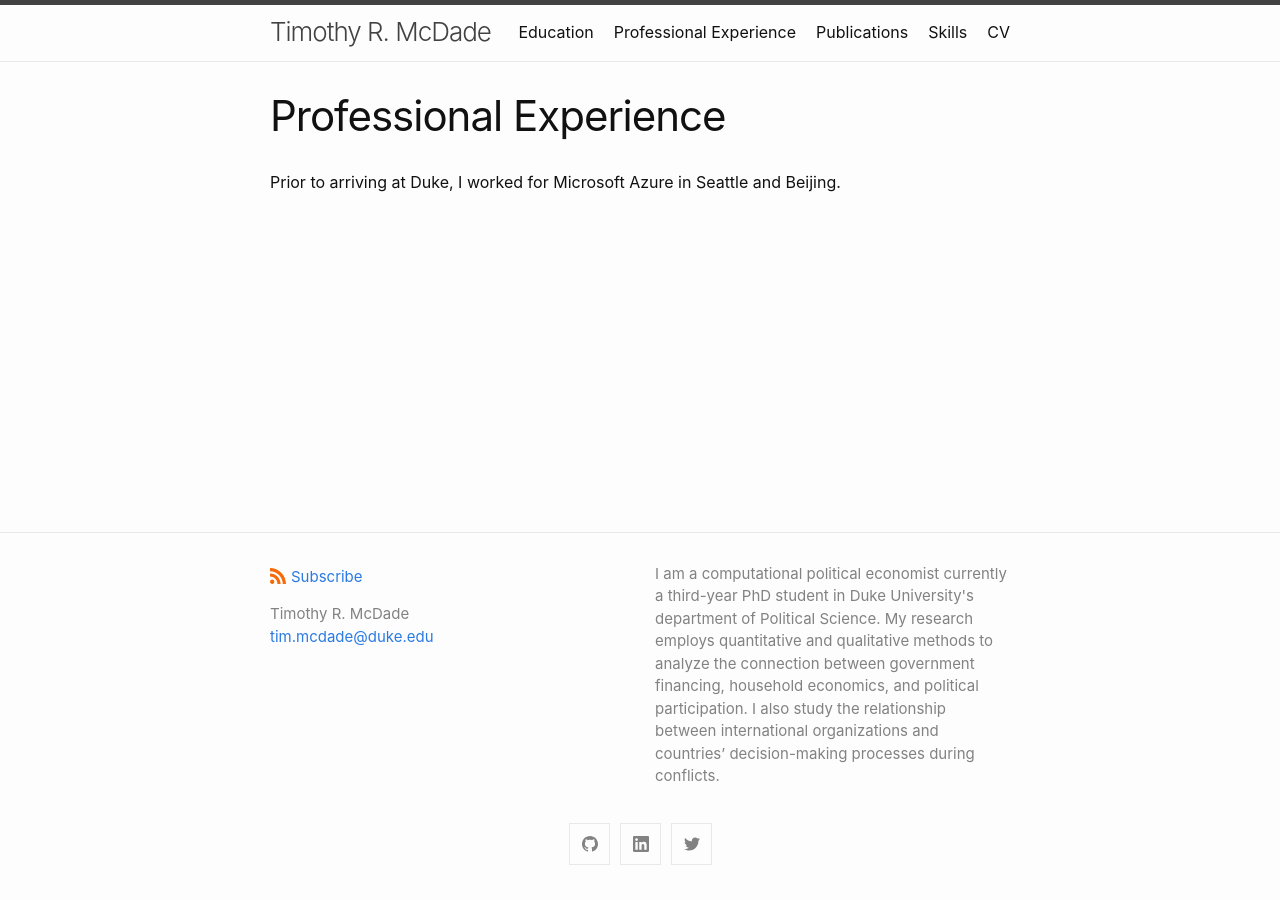
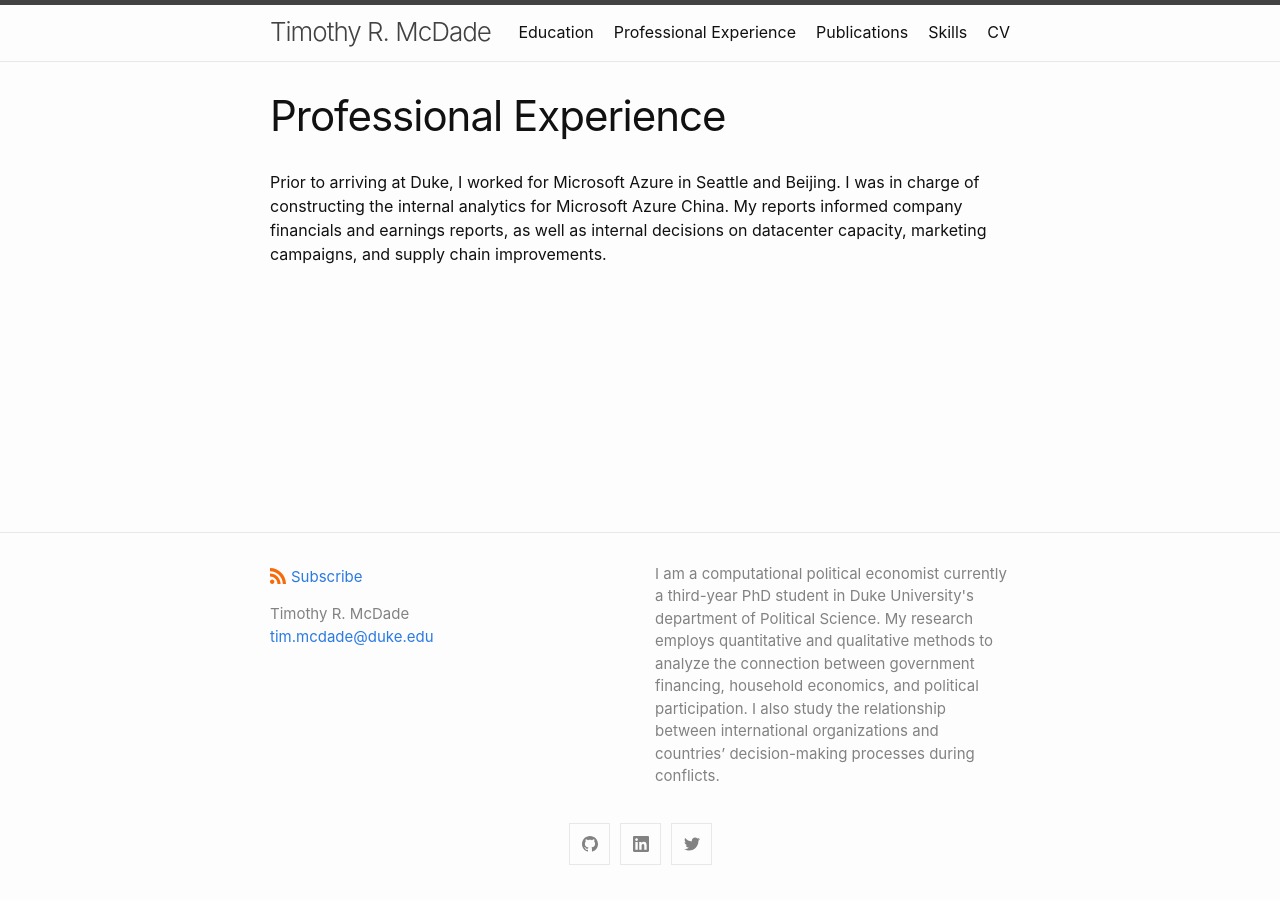
Before and after one commit to trmcdade/trmcdade.github.io, a Jekyll site: the page built from professionalexperience.md, in a window 1280 px wide. Built offline with Jekyll 4.4.1, drawn with Linux system fonts in a browser that asks for light colours; our own code applies the rules of GitHub Pages for plain Markdown files.

Commit message:
Update professionalexperience.md

```diff
--- a/professionalexperience.md
+++ b/professionalexperience.md
@@ -4,4 +4,4 @@ title: Professional Experience
 ---
 
 <!-- ## Professional Experience -->
-Prior to arriving at Duke, I worked for Microsoft Azure in Seattle and Beijing.
+Prior to arriving at Duke, I worked for Microsoft Azure in Seattle and Beijing. I was in charge of constructing the internal analytics for Microsoft Azure China. My reports informed company financials and earnings reports, as well as internal decisions on datacenter capacity, marketing campaigns, and supply chain improvements.
```
